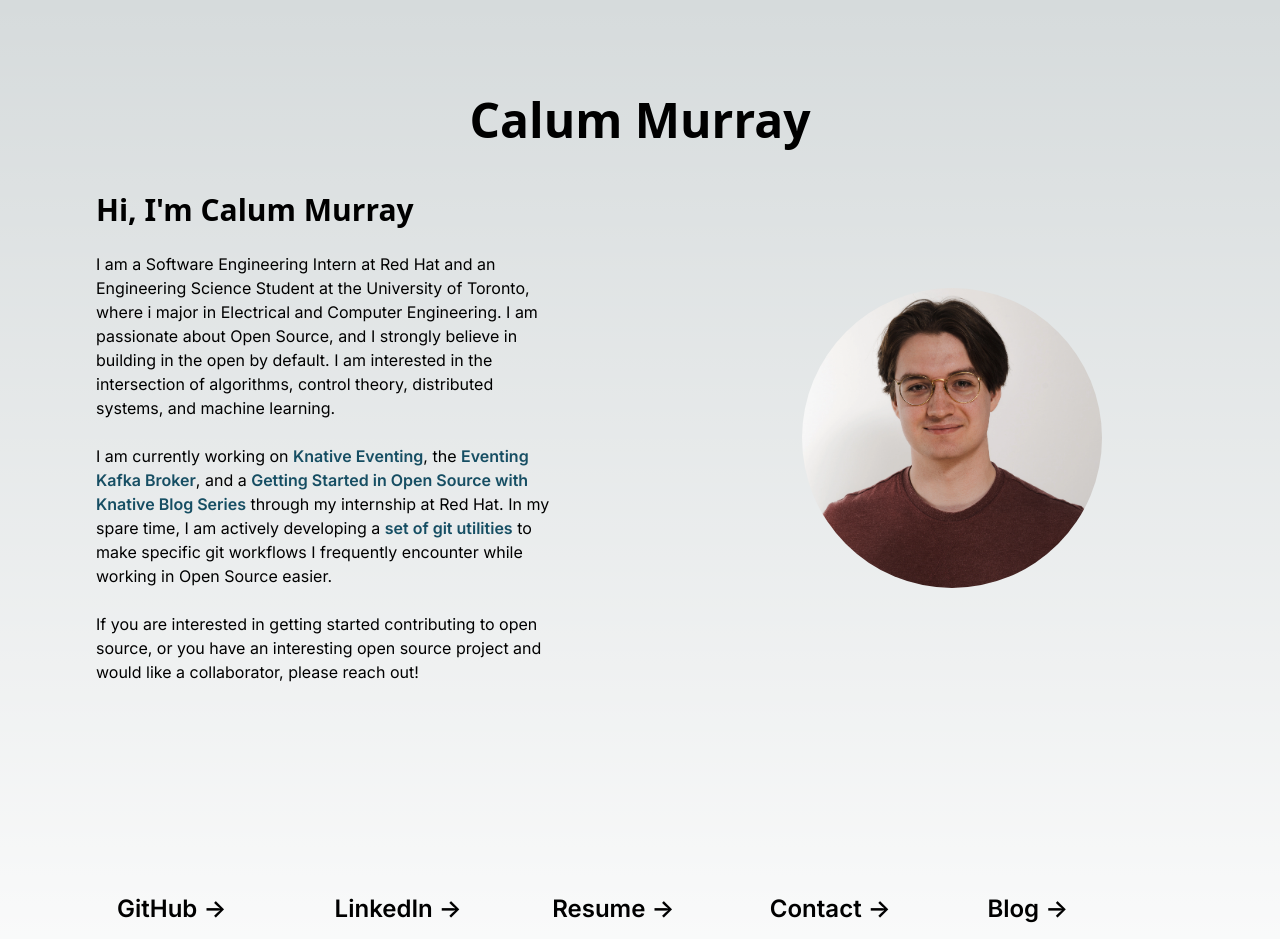
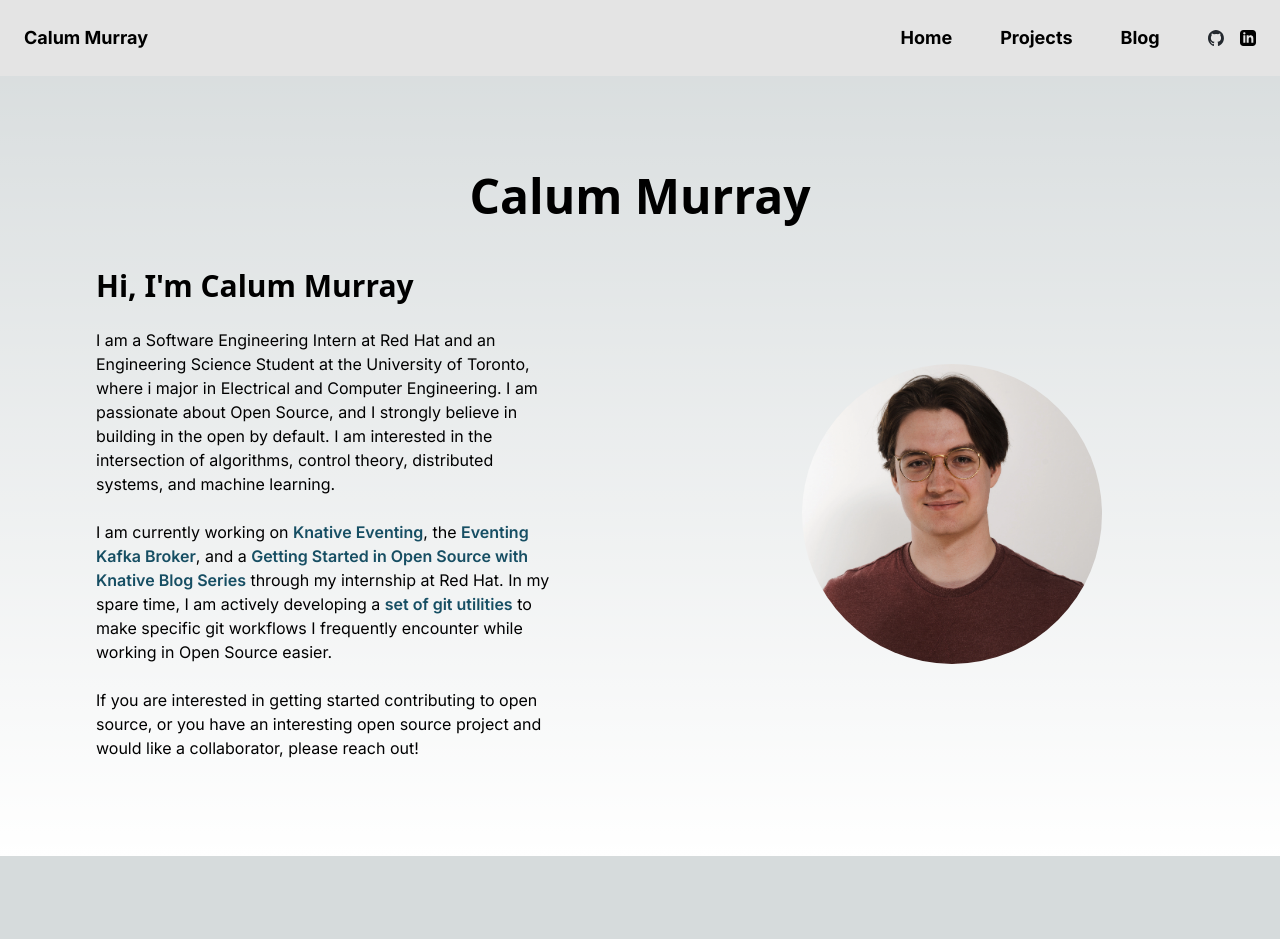
Before and after one commit to Cali0707/calummurray.dev, a Next.js app: page / in a window 1280 px wide. Shown: the top 939 px of the page. After the commit the page ends 856 px from the top, so only its background shows below. Built offline with nearby package versions, Linux system fonts and the light colour scheme.

Commit message:
added navbar
Signed-off-by: Cali0707 <calumramurray@gmail.com>

```diff
--- a/src/app/footer.tsx
+++ /dev/null
@@ -1,44 +0,0 @@
-import React, { ReactElement } from "react";
-
-type FooterElementProps = {
-  title: string;
-  description: string;
-  href: string;
-  newPage?: boolean;
-};
-export function FooterComponent({
-  title,
-  description,
-  href,
-  newPage,
-}: FooterElementProps): ReactElement {
-  return (
-    <a
-      href={href}
-      className="group rounded-lg border border-transparent px-5 py-4 transition-colors hover:border-gray-300 hover:bg-gray-100 hover:dark:border-neutral-700 hover:dark:bg-neutral-800/30"
-    {...newPage ? {target: "_blank"} : {}}
-      rel="noopener noreferrer"
-    >
-      <h2 className={`mb-3 text-2xl font-semibold`}>
-        {title + " "}
-        <span className="inline-block transition-transform group-hover:translate-x-1 motion-reduce:transform-none">
-          -&gt;
-        </span>
-      </h2>
-      <p className={`m-0 max-w-[30ch] text-sm opacity-50`}>{description}</p>
-    </a>
-  );
-}
-
-type FooterProps = {
-  elements: FooterElementProps[];
-};
-export function Footer({ elements }: FooterProps): ReactElement {
-  return (
-    <div className="mb-32 grid text-center lg:mb-0 lg:grid-cols-5 lg:text-left p-12 md:p-24">
-      {elements.map((element) => (
-        <FooterComponent key={element.title} {...element} />
-      ))}
-    </div>
-  );
-}
--- a/src/app/layout.tsx
+++ b/src/app/layout.tsx
@@ -1,7 +1,7 @@
 import "./globals.css";
 import type { Metadata } from "next";
 import { Inter } from "next/font/google";
-import { Footer } from "./footer";
+import { Navbar } from "./navbar";
 
 const inter = Inter({ subsets: ["latin"] });
 
@@ -18,40 +18,8 @@ export default function RootLayout({
   return (
     <html lang="en">
       <body className={inter.className + " min-h-screen"}>
+        <Navbar />
                 {children}
-      <Footer
-        elements={[
-          {
-            title: "GitHub",
-            description: "Check out my GitHub Profile.",
-            href: "https://github.com/Cali0707",
-            newPage: true,
-          },
-          {
-            title: "LinkedIn",
-            description: "Connect with me on LinkedIn!",
-            href: "https://www.linkedin.com/in/calum-ra-murray",
-            newPage: true,
-          },
-          {
-            title: "Resume",
-            description: "Check out my Resume.",
-            href: "/resume.pdf",
-            newPage: true
-          },
-          {
-            title: "Contact",
-            description: "Get in contact with me.",
-            href: "maito:calum.murray@mail.utoronto.ca",
-            newPage: true,
-          },
-          {
-            title: "Blog",
-            description: "Check out my blog!",
-            href: "/blog",
-          },
-        ]}
-      />
             </body>
     </html>
   );
--- /dev/null
+++ b/src/app/navbar.tsx
@@ -0,0 +1,25 @@
+import Link from "next/link";
+import Image from "next/image";
+import {ReactElement} from "react";
+
+import githubIcon from "../../public/github-mark.svg"
+import linkedinIcon from "../../public/linkedin.svg"
+
+export function Navbar(): ReactElement {
+    return (
+        <div className="bg-[#e4e4e4] dark:bg-neutral-800/50 text-black dark:text-white font-bold p-6 flex flex-row justify-between text-lg" >
+            <Link href="/">Calum Murray</Link>
+            <div className="flex gap-12">
+                <Link href="/">Home</Link>
+                <Link href="/projects">Projects</Link>
+                <Link href="/blog">Blog</Link>
+                <div className="flex gap-4">
+                    <Link className="flex flex-col justify-center" href="https://github.com/Cali0707" target="_blank"><Image className="h-4 w-fit dark:invert" priority src={githubIcon} alt="Check out my GitHub profile" /></Link>
+                    <Link className="flex flex-col justify-center" href="https://linkedin.com/in/calum-ra-murray" target="_blank"><Image className="h-4 w-fit p-0 dark:invert" priority src={linkedinIcon} alt="Check out my LinkedIn profile" /></Link>
+                </div>
+            </div>
+
+        </div>
+    )
+
+}
```
Also changed, not shown: public/github-mark.svg (added), public/linkedin.svg (added).
